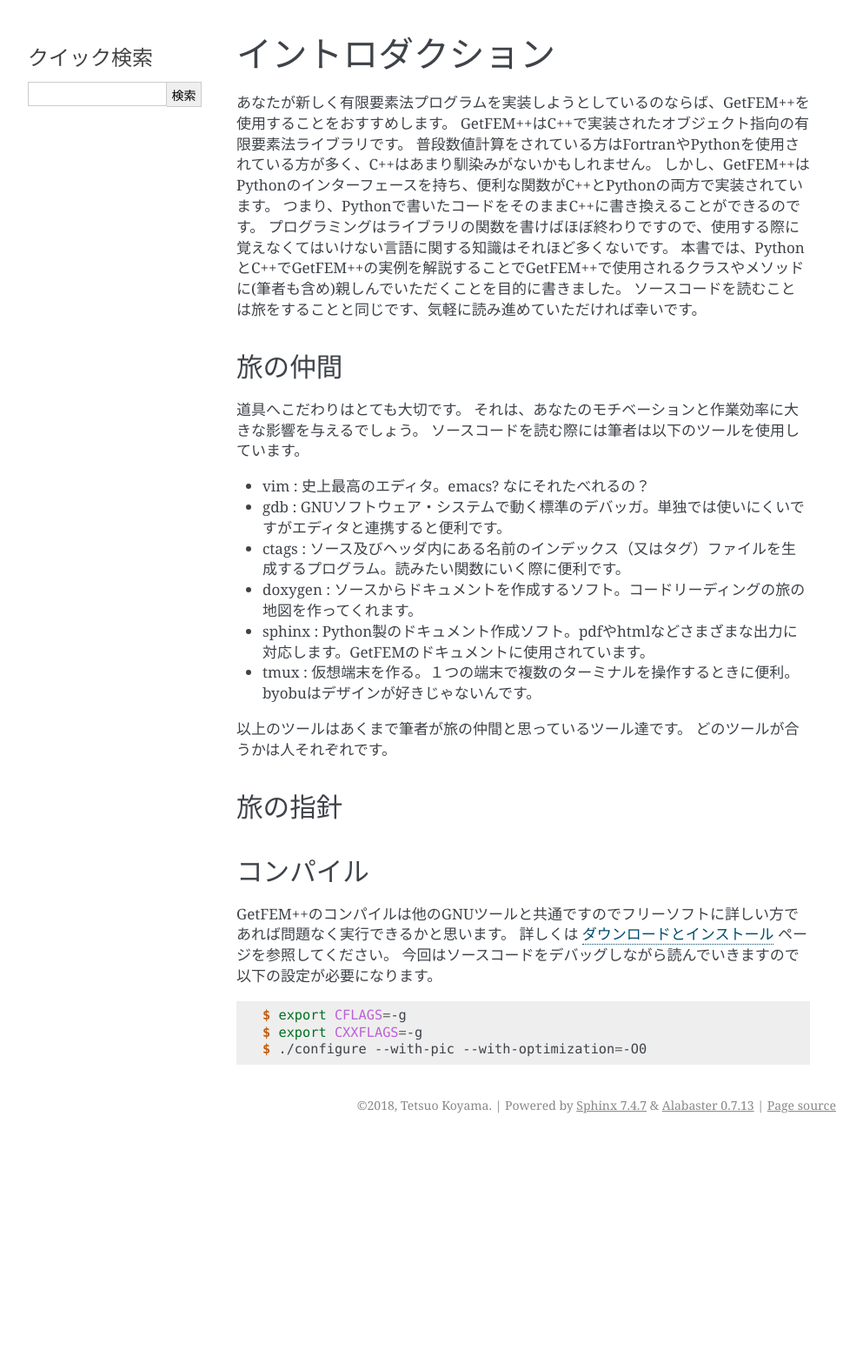
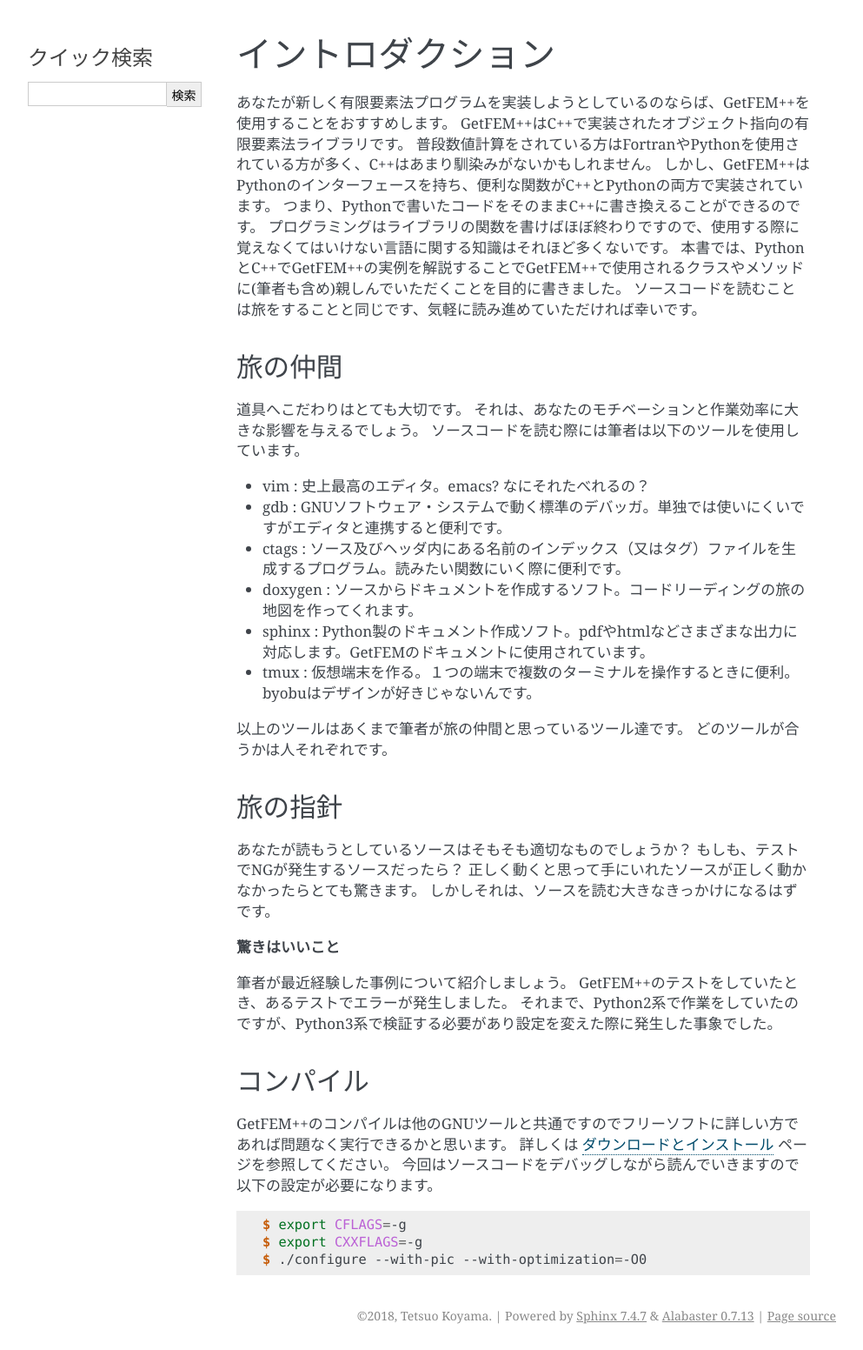
Before and after one commit to tkoyama010/getfem_examples, a Sphinx documentation site: the page built from source/intro.rst, in a window 1280 px wide. Shown: the whole page at 87% size, without its empty margins (148-1141 px from the left). Built offline with Sphinx 7.4.7, drawn with Linux system fonts in a browser that asks for light colours; before the commit the page ends 1310 px from its top, so only the background shows below that.

Commit message:
add contents

```diff
--- a/source/intro.rst
+++ b/source/intro.rst
@@ -31,6 +31,17 @@
 旅の指針
 ^^^^^^^^
 
+あなたが読もうとしているソースはそもそも適切なものでしょうか？
+もしも、テストでNGが発生するソースだったら？
+正しく動くと思って手にいれたソースが正しく動かなかったらとても驚きます。
+しかしそれは、ソースを読む大きなきっかけになるはずです。
+
+**驚きはいいこと**
+
+筆者が最近経験した事例について紹介しましょう。
+GetFEM++のテストをしていたとき、あるテストでエラーが発生しました。
+それまで、Python2系で作業をしていたのですが、Python3系で検証する必要があり設定を変えた際に発生した事象でした。
+
 コンパイル
 ^^^^^^^^^^
 
```
